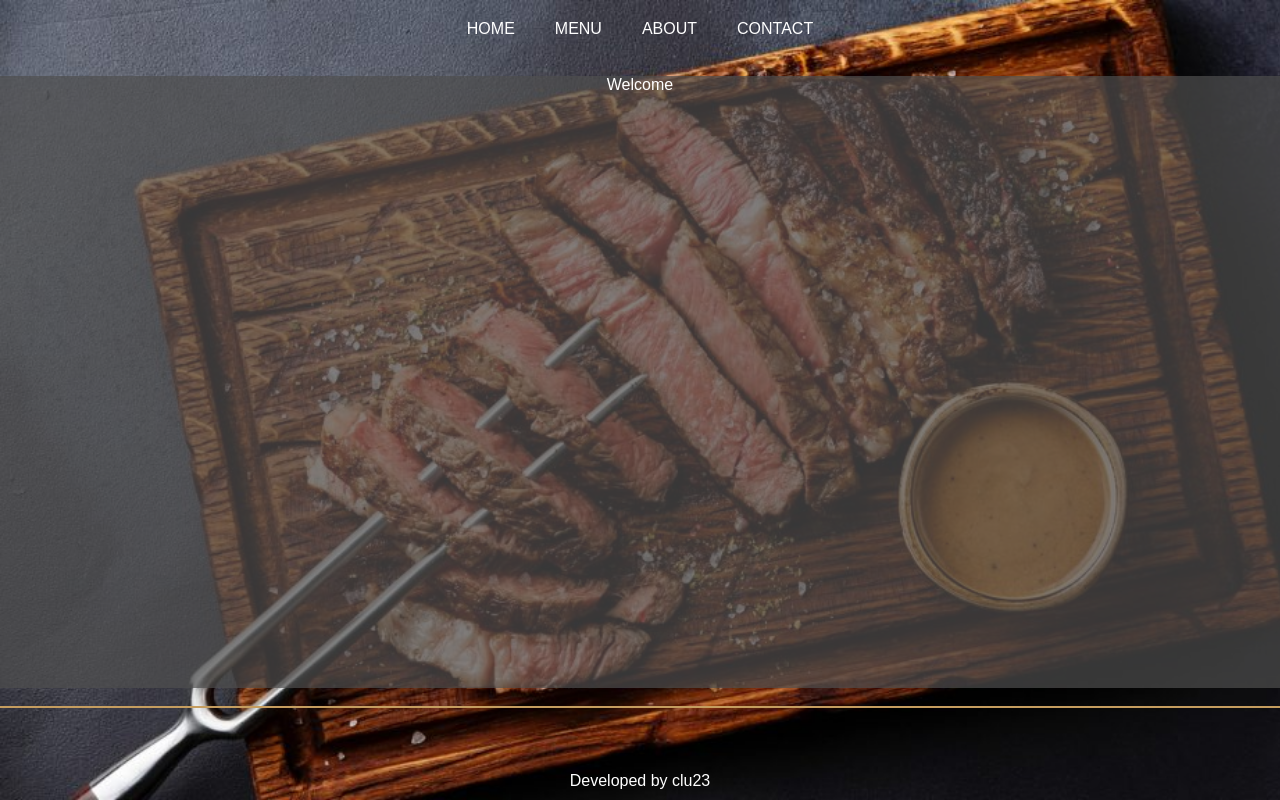
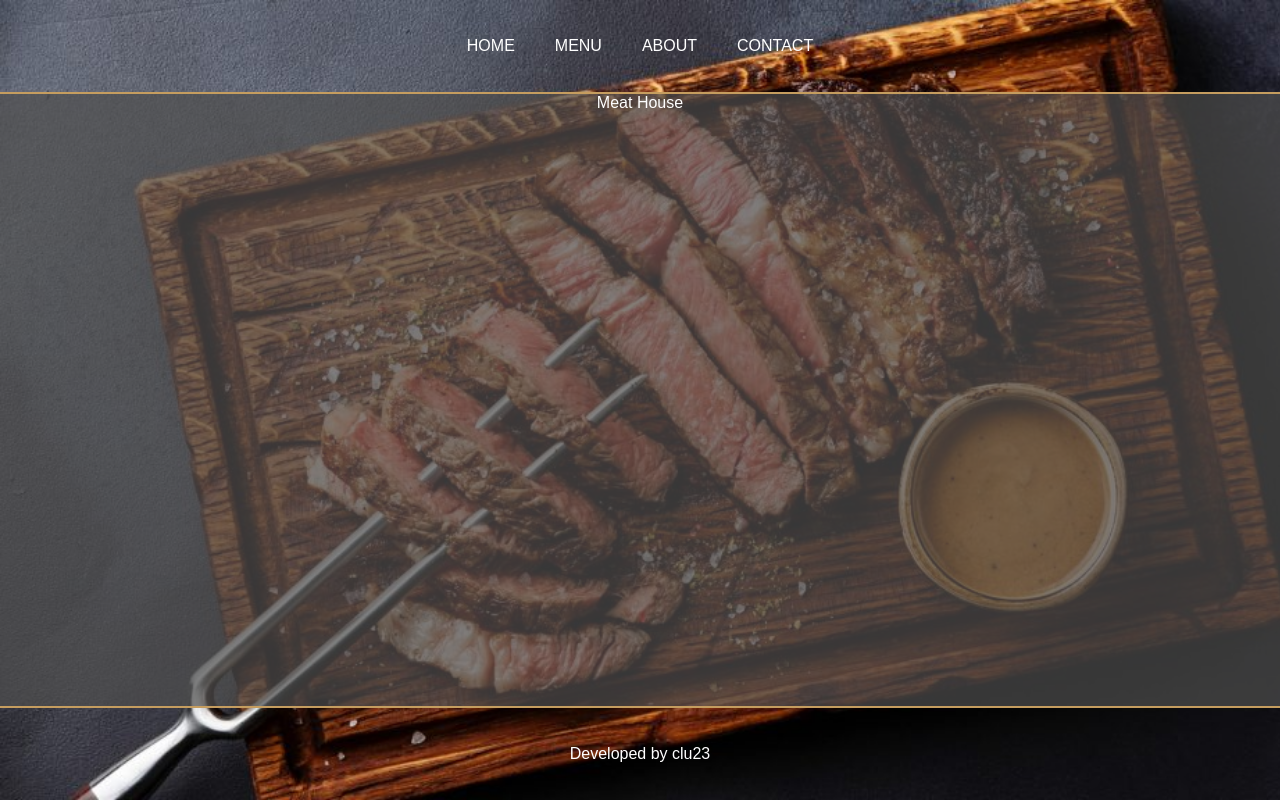
Before and after one commit to clu23/Restaurant-page, a website built with webpack: page dist/index.html in a window 1280 px wide. Built offline with nearby package versions, Linux system fonts and the light colour scheme.

Commit message:
fixing some styling issues

```diff
--- a/dist/index.html
+++ b/dist/index.html
@@ -16,7 +16,7 @@
         </ul>
       </div>
       <div class="main">
-          <p>Welcome</p>
+          <p>Meat House</p>
       </div>
       <div class="footer">
         <p>Developed by clu23</p>
--- a/dist/style.css
+++ b/dist/style.css
@@ -40,7 +40,7 @@ ul {
 
 
 li {
-    margin: 20px 20px;
+    margin: 0px 20px;
     color: white;
     text-transform: uppercase;
   }
@@ -53,7 +53,7 @@ li {
 
 
 /* menu */
-  nav {
+  .nav {
     display: flex;
     height: 94px;
     border-bottom: 2px solid #c59d5f;
@@ -78,10 +78,11 @@ li {
   height: 94px;
   border-top: 2px solid #c59d5f;
   display: flex;
+  align-items: center;
+  justify-content: center;
 
 }
 .footer p {
   margin: auto;
-  margin-bottom: 10px;
   color: white;
 }
```
